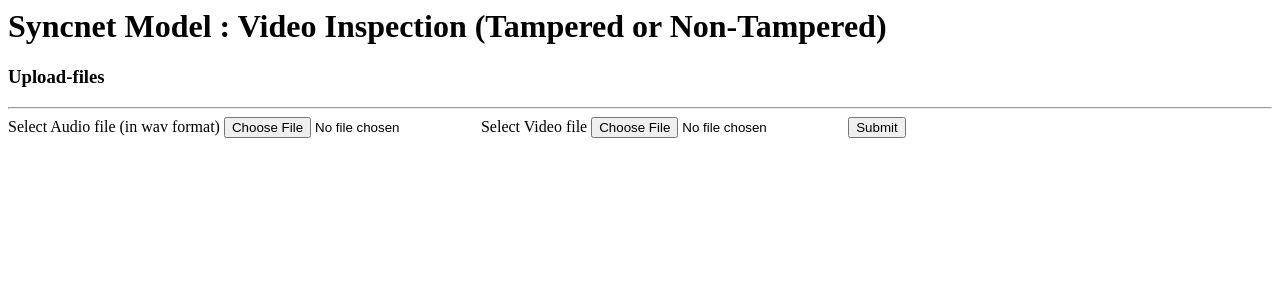
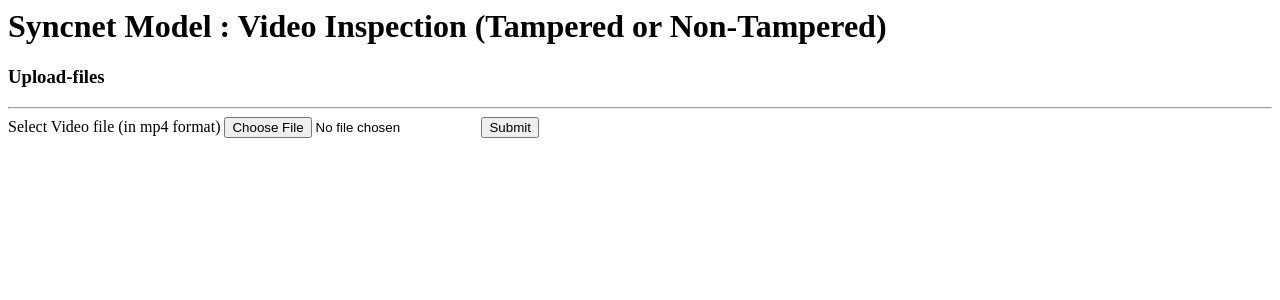
Before and after one commit to x0axz/Synthetic-Speech-Detection-in-Video, a Flask app: page /index in a window 1280 px wide. Shown: the top 300 px of the page. Run offline with Flask 2, Linux system fonts and the light colour scheme.

Commit message:
Convert mp4 file to wav

```diff
--- a/app.py
+++ b/app.py
@@ -17,7 +17,8 @@ import scipy.io.wavfile as wav
 import contextlib
 import speechpy
 from werkzeug.utils import secure_filename
-from werkzeug.datastructures import  FileStorage
+from werkzeug.datastructures import FileStorage
+from moviepy.utils import VideoFileClip
 
 # https://www.tutorialspoint.com/flask
 import flask
@@ -37,6 +38,7 @@ SYNCNET_MFCC_CHANNELS = 12
 AUDIO_TIME_STEPS = 20
 IMAGE_DATA_FORMAT = 'channels_last'
 
+
 def audio_processing(wav_file, verbose=True):
 
     rate, sig = wav.read(wav_file)
@@ -44,7 +46,8 @@ def audio_processing(wav_file, verbose=True):
         print("Sig length: {}, sample_rate: {}".format(len(sig), rate))
 
     try:
-        mfcc_features = speechpy.feature.mfcc(sig, sampling_frequency=rate, frame_length=0.010, frame_stride=0.010)
+        mfcc_features = speechpy.feature.mfcc(
+            sig, sampling_frequency=rate, frame_length=0.010, frame_stride=0.010)
     except IndexError:
         raise ValueError("ERROR: Index error occurred while extracting mfcc")
 
@@ -62,13 +65,12 @@ def audio_processing(wav_file, verbose=True):
     mfcc_features = mfcc_features[:AUDIO_TIME_STEPS*number_of_audio_clips, 1:]
 
     # Reshape mfcc_features from (x, 12) to (x//20, 12, 20, 1)
-    mfcc_features = np.expand_dims(np.transpose(np.split(mfcc_features, number_of_audio_clips), (0, 2, 1)), axis=-1)
+    mfcc_features = np.expand_dims(np.transpose(
+        np.split(mfcc_features, number_of_audio_clips), (0, 2, 1)), axis=-1)
 
     if verbose:
         print("Final mfcc_features shape:", mfcc_features.shape)
     return mfcc_features
-
-
 
 
 def make_rect_shape_square(rect):
@@ -122,6 +124,7 @@ def expand_rect(rect, scale, frame_shape, scale_w=1.5, scale_h=1.5):
         new_h = (frame_shape[0] - 1) - new_y
     return [new_x, new_y, new_x + new_w, new_y + new_h]
 
+
 def detect_mouth_in_frame(frame, detector, predictor, prevFace, verbose):
     ''' takes frames as input and detect face and mouth from it, then return it with proper coordinates '''
 
@@ -131,7 +134,8 @@ def detect_mouth_in_frame(frame, detector, predictor, prevFace, verbose):
     # If no faces are detected
     if len(faces) == 0:
         if verbose:
-            print("No faces detected, using prevFace", prevFace, "(detect_mouth_in_frame)")
+            print("No faces detected, using prevFace",
+                  prevFace, "(detect_mouth_in_frame)")
         faces = [prevFace]
 
     # Note first face (ASSUMING FIRST FACE IS THE REQUIRED ONE!)
@@ -139,7 +143,8 @@ def detect_mouth_in_frame(frame, detector, predictor, prevFace, verbose):
     # Predict facial landmarks
     shape = predictor(frame, face)
     # Note all mouth landmark coordinates
-    mouthCoords = np.array([[shape.part(i).x, shape.part(i).y] for i in range(48, 68)])
+    mouthCoords = np.array([[shape.part(i).x, shape.part(i).y]
+                           for i in range(48, 68)])
 
     # Mouth Rect: x, y, x+w, y+h
     mouthRect = [np.min(mouthCoords[:, 1]), np.min(mouthCoords[:, 0]),
@@ -149,7 +154,8 @@ def detect_mouth_in_frame(frame, detector, predictor, prevFace, verbose):
     mouthRect = make_rect_shape_square(mouthRect)
 
     # Expand mouthRect square
-    expandedMouthRect = expand_rect(mouthRect, scale=(MOUTH_TO_FACE_RATIO * face.width() / mouthRect[2]), frame_shape=(frame.shape[0], frame.shape[1]))
+    expandedMouthRect = expand_rect(mouthRect, scale=(
+        MOUTH_TO_FACE_RATIO * face.width() / mouthRect[2]), frame_shape=(frame.shape[0], frame.shape[1]))
 
     # Mouth
     mouth = frame[expandedMouthRect[1]:expandedMouthRect[3],
@@ -161,107 +167,113 @@ def detect_mouth_in_frame(frame, detector, predictor, prevFace, verbose):
     # Return mouth
     return mouth, face
 
+
 def video_processing(video):
-  ''' takes video as input and returns array for the detected mouth '''
+    ''' takes video as input and returns array for the detected mouth '''
 
-  predictor_path = 'shape_predictor_68_face_landmarks.dat'
-  detector = dlib.get_frontal_face_detector()
-  predictor = dlib.shape_predictor(predictor_path)
+    predictor_path = 'shape_predictor_68_face_landmarks.dat'
+    detector = dlib.get_frontal_face_detector()
+    predictor = dlib.shape_predictor(predictor_path)
 
-  cap = cv2.VideoCapture(video)
+    cap = cv2.VideoCapture(video)
 
-  # Default face rect
-  face = dlib.rectangle(30, 30, 220, 220)
-  lip_model_input = []
-  frame_index = 0
-  while(cap.isOpened()):
+    # Default face rect
+    face = dlib.rectangle(30, 30, 220, 220)
+    lip_model_input = []
+    frame_index = 0
+    while(cap.isOpened()):
 
-          frames = []
-          for i in range(5):
-              _, frame = cap.read()
-              frame_index += 1
-              # print("Frame", frame_index+1, "of", frameCount, end="\r")
+        frames = []
+        for i in range(5):
+            _, frame = cap.read()
+            frame_index += 1
+            # print("Frame", frame_index+1, "of", frameCount, end="\r")
 
-              # If no frame is read, break
-              if frame is None:
-                  break
+            # If no frame is read, break
+            if frame is None:
+                break
 
-              # Detect mouth in the frame
-              mouth, _ = detect_mouth_in_frame(frame, detector, predictor, prevFace=face, verbose=False)
+            # Detect mouth in the frame
+            mouth, _ = detect_mouth_in_frame(
+                frame, detector, predictor, prevFace=face, verbose=False)
 
-              # Convert mouth to grayscale
-              mouth = cv2.cvtColor(mouth, cv2.COLOR_BGR2GRAY)
+            # Convert mouth to grayscale
+            mouth = cv2.cvtColor(mouth, cv2.COLOR_BGR2GRAY)
 
-              # Resize mouth to syncnet input shape
-              mouth = cv2.resize(mouth, (MOUTH_W, MOUTH_H))
+            # Resize mouth to syncnet input shape
+            mouth = cv2.resize(mouth, (MOUTH_W, MOUTH_H))
 
-              # Subtract 110 from all mouth values (Checked in syncnet_demo.m)
-              mouth = mouth - 110.
+            # Subtract 110 from all mouth values (Checked in syncnet_demo.m)
+            mouth = mouth - 110.
 
-              frames.append(mouth)
+            frames.append(mouth)
 
-          if len(frames) == 5:
-              stacked = np.stack(frames, axis=-1) #syncnet requires (112,112,5)
-              lip_model_input.append(stacked)
-          else:
-              break
+        if len(frames) == 5:
+            stacked = np.stack(frames, axis=-1)  # syncnet requires (112,112,5)
+            lip_model_input.append(stacked)
+        else:
+            break
 
-  return np.array(lip_model_input)
+    return np.array(lip_model_input)
+
 
 def syncnet_lip_model_v4():
     ''' model layers for lip area from video '''
 
     # Image data format
     K.set_image_data_format(IMAGE_DATA_FORMAT)
-    input_shape = ( MOUTH_H, MOUTH_W, SYNCNET_VIDEO_CHANNELS)
+    input_shape = (MOUTH_H, MOUTH_W, SYNCNET_VIDEO_CHANNELS)
 
     lip_model = Sequential()     # ( None, 112, 112, 5)
 
     # conv1_lip
-    lip_model.add(Conv2D(96, (3, 3), padding='valid', input_shape=input_shape, name='conv1_lip'))  # (None, 110, 110, 96)
+    lip_model.add(Conv2D(96, (3, 3), padding='valid',
+                  input_shape=input_shape, name='conv1_lip'))  # (None, 110, 110, 96)
     # bn1_lip
     lip_model.add(BatchNormalization(name='bn1_lip'))
     # relu1_lip
     lip_model.add(Activation('relu', name='relu1_lip'))
     # pool1_lip
-    lip_model.add(MaxPooling2D(pool_size=(3, 3), strides=(2, 2), padding='valid', name='pool1_lip'))   # (None, 54, 54, 96)
-
+    lip_model.add(MaxPooling2D(pool_size=(3, 3), strides=(2, 2),
+                  padding='valid', name='pool1_lip'))   # (None, 54, 54, 96)
 
     # conv2_lip
-    lip_model.add(Conv2D(256, (5, 5), padding='valid', name='conv2_lip'))   # (None, 256, 50, 50)
+    lip_model.add(Conv2D(256, (5, 5), padding='valid',
+                  name='conv2_lip'))   # (None, 256, 50, 50)
     # bn2_lip
     lip_model.add(BatchNormalization(name='bn2_lip'))
     # relu2_lip
     lip_model.add(Activation('relu', name='relu2_lip'))
     # pool2_lip
-    lip_model.add(MaxPooling2D(pool_size=(3, 3), strides=(2, 2), padding='valid', name='pool2_lip'))   # (None, 24, 24, 256)
-
+    lip_model.add(MaxPooling2D(pool_size=(3, 3), strides=(2, 2),
+                  padding='valid', name='pool2_lip'))   # (None, 24, 24, 256)
 
     # conv3_lip
-    lip_model.add(Conv2D(512, (3, 3), padding='valid', name='conv3_lip'))   # (None, 22, 22, 512)
+    lip_model.add(Conv2D(512, (3, 3), padding='valid',
+                  name='conv3_lip'))   # (None, 22, 22, 512)
     # bn3_lip
     lip_model.add(BatchNormalization(name='bn3_lip'))
     # relu3_lip
     lip_model.add(Activation('relu', name='relu3_lip'))
 
-
     # conv4_lip
-    lip_model.add(Conv2D(512, (3, 3), padding='valid', name='conv4_lip'))   # (None, 20, 20, 512)
+    lip_model.add(Conv2D(512, (3, 3), padding='valid',
+                  name='conv4_lip'))   # (None, 20, 20, 512)
     # bn4_lip
     lip_model.add(BatchNormalization(name='bn4_lip'))
     # relu4_lip
     lip_model.add(Activation('relu', name='relu4_lip'))
 
-
     # conv5_lip
-    lip_model.add(Conv2D(512, (3, 3), padding='valid', name='conv5_lip'))   # (None, 18, 18, 512)
+    lip_model.add(Conv2D(512, (3, 3), padding='valid',
+                  name='conv5_lip'))   # (None, 18, 18, 512)
     # bn5_lip
     lip_model.add(BatchNormalization(name='bn5_lip'))
     # relu5_lip
     lip_model.add(Activation('relu', name='relu5_lip'))
     # pool5_lip
-    lip_model.add(MaxPooling2D(pool_size=(3, 3), strides=(3, 3), padding='valid', name='pool5_lip'))   # (None, 6, 6, 512)
-
+    lip_model.add(MaxPooling2D(pool_size=(3, 3), strides=(3, 3),
+                  padding='valid', name='pool5_lip'))   # (None, 6, 6, 512)
 
     # fc6_lip
     lip_model.add(Flatten(name='flatten_lip'))
@@ -271,14 +283,12 @@ def syncnet_lip_model_v4():
     # relu6_lip
     lip_model.add(Activation('relu', name='relu6_lip'))
 
-
     # fc7_lip
     lip_model.add(Dense(128, name='fc7_lip'))    # (None, 128)
     # bn7_lip
     lip_model.add(BatchNormalization(name='bn7_lip'))
     # relu7_lip
     lip_model.add(Activation('relu', name='relu7_lip'))
-
 
     return lip_model
 
@@ -287,53 +297,55 @@ def syncnet_audio_model_v4():
     ''' model layers for audio features '''
 
     # Audio input shape
-    input_shape = ( SYNCNET_MFCC_CHANNELS, AUDIO_TIME_STEPS, 1)
+    input_shape = (SYNCNET_MFCC_CHANNELS, AUDIO_TIME_STEPS, 1)
 
     audio_model = Sequential()     # (None, 12, 20, 1)
 
     # conv1_audio
-    audio_model.add(Conv2D(64, (3, 3), padding='same', name='conv1_audio', input_shape=input_shape))  # (None, 12, 20, 64)
+    audio_model.add(Conv2D(64, (3, 3), padding='same', name='conv1_audio',
+                    input_shape=input_shape))  # (None, 12, 20, 64)
     # bn1_audio
     audio_model.add(BatchNormalization(name='bn1_audio'))
     # relu1_audio
     audio_model.add(Activation('relu', name='relu1_audio'))
 
-
     # conv2_audio
-    audio_model.add(Conv2D(128, (3, 3), padding='same', name='conv2_audio'))   # (None, 12, 20, 128)
+    audio_model.add(Conv2D(128, (3, 3), padding='same',
+                    name='conv2_audio'))   # (None, 12, 20, 128)
     # bn2_audio
     audio_model.add(BatchNormalization(name='bn2_audio'))
     # relu2_audio
     audio_model.add(Activation('relu', name='relu2_audio'))
     # pool2_audio
-    audio_model.add(MaxPooling2D(pool_size=(1, 3), strides=(1, 2), padding='valid', name='pool2_audio'))   # (None, 12, 9, 128)
-
+    audio_model.add(MaxPooling2D(pool_size=(1, 3), strides=(
+        1, 2), padding='valid', name='pool2_audio'))   # (None, 12, 9, 128)
 
     # conv3_audio
-    audio_model.add(Conv2D(256, (3, 3), padding='same', name='conv3_audio'))   # (None, 12, 9, 256)
+    audio_model.add(Conv2D(256, (3, 3), padding='same',
+                    name='conv3_audio'))   # (None, 12, 9, 256)
     # bn3_audio
     audio_model.add(BatchNormalization(name='bn3_audio'))
     # relu3_audio
     audio_model.add(Activation('relu', name='relu3_audio'))
 
-
     # conv4_audio
-    audio_model.add(Conv2D(256, (3, 3), padding='same', name='conv4_audio'))   # (None, 12, 9, 256)
+    audio_model.add(Conv2D(256, (3, 3), padding='same',
+                    name='conv4_audio'))   # (None, 12, 9, 256)
     # bn4_audio
     audio_model.add(BatchNormalization(name='bn4_audio'))
     # relu4_audio
     audio_model.add(Activation('relu', name='relu4_audio'))
 
-
     # conv5_audio
-    audio_model.add(Conv2D(256, (3, 3), padding='same', name='conv5_audio'))   # (None, 12, 9, 256)
+    audio_model.add(Conv2D(256, (3, 3), padding='same',
+                    name='conv5_audio'))   # (None, 12, 9, 256)
     # bn5_audio
     audio_model.add(BatchNormalization(name='bn5_audio'))
     # relu5_audio
     audio_model.add(Activation('relu', name='relu5_audio'))
     # pool5_audio
-    audio_model.add(MaxPooling2D(pool_size=(3, 3), strides=(2, 2), padding='valid', name='pool5_audio'))   # (None, 5, 4, 256)
-
+    audio_model.add(MaxPooling2D(pool_size=(3, 3), strides=(
+        2, 2), padding='valid', name='pool5_audio'))   # (None, 5, 4, 256)
 
     # fc6_audio
     audio_model.add(Flatten(name='flatten_audio'))
@@ -343,7 +355,6 @@ def syncnet_audio_model_v4():
     # relu6_audio
     audio_model.add(Activation('relu', name='relu6_audio'))
 
-
     # fc7_audio
     audio_model.add(Dense(128, name='fc7_audio'))    # (None, 128)
     # bn7_audio
@@ -351,19 +362,19 @@ def syncnet_audio_model_v4():
     # relu7_audio
     audio_model.add(Activation('relu', name='relu7_audio'))
 
+    return audio_model
 
-    return audio_model
 
 def load_syncnet_model(mode, verbose):
     ''' loading the syncnet model '''
 
     if mode == 'lip' or mode == 'both':
-      # Load frontal model
-      syncnet_lip_model = syncnet_lip_model_v4()
+        # Load frontal model
+        syncnet_lip_model = syncnet_lip_model_v4()
 
     if mode == 'audio' or mode == 'both':
-      # Load frontal model
-      syncnet_audio_model = syncnet_audio_model_v4()
+        # Load frontal model
+        syncnet_audio_model = syncnet_audio_model_v4()
 
     if mode == 'lip':
         syncnet_model = syncnet_lip_model
@@ -376,7 +387,8 @@ def load_syncnet_model(mode, verbose):
 
 # https://github.com/voletiv/syncnet-in-keras/blob/master/syncnet-weights/syncnet-weights-readme.md
 
-def load_syncnet_weights( verbose):
+
+def load_syncnet_weights(verbose):
     ''' reading and loading pre trained weights file '''
 
     syncnet_weights_file = 'lipsync_v4_73.mat'
@@ -386,20 +398,20 @@ def load_syncnet_weights( verbose):
 
     if not os.path.isfile(syncnet_weights_file):
         raise ValueError(
-            "\n\nERROR: syncnet_weight_file missing!! File: " + syncnet_weights_file + \
+            "\n\nERROR: syncnet_weight_file missing!! File: " + syncnet_weights_file +
             "\nPlease specify correct file name in the syncnet_params.py file and relaunch.\n")
 
     # Read weights file, with layer names
     with h5py.File(syncnet_weights_file, 'r') as f:
         syncnet_weights = [f[v[0]][:] for v in f['net/params/value']]
         #syncnet_layer_names = [[chr(i) for i in  f[n[0]]] for n in f['net/layers/name']]
-        syncnet_layer_names=[]
+        syncnet_layer_names = []
         for n in f['net/layers/name']:
-          temp=[]
-          for i in f[n[0]]:
-            for j in i:
-              temp.append(chr(j))
-          syncnet_layer_names.append(temp)
+            temp = []
+            for i in f[n[0]]:
+                for j in i:
+                    temp.append(chr(j))
+            syncnet_layer_names.append(temp)
 
     # Find the starting index of audio and lip layers
     audio_found = False
@@ -446,6 +458,7 @@ def load_syncnet_weights( verbose):
 
     return syncnet_weights, syncnet_layer_names, audio_start_idx, lip_start_idx
 
+
 def set_syncnet_weights_to_syncnet_model(syncnet_model, syncnet_weights, syncnet_layer_names, mode, verbose):
     ''' loading pre trained weights into the syncnet model layers '''
 
@@ -478,7 +491,8 @@ def set_syncnet_weights_to_syncnet_model(syncnet_model, syncnet_weights, syncnet
         syncnet_layer_idx += 1
 
         if verbose:
-            print("  SyncNet Layer", syncnet_layer_idx, ":", i, "; weight index :", syncnet_weights_idx)
+            print("  SyncNet Layer", syncnet_layer_idx, ":",
+                  i, "; weight index :", syncnet_weights_idx)
 
         # Convolutional layer
         if 'conv' in i:
@@ -513,20 +527,22 @@ def set_syncnet_weights_to_syncnet_model(syncnet_model, syncnet_weights, syncnet
             syncnet_model.layers[syncnet_layer_idx].set_weights(
                 [np.reshape(
                     np.transpose(syncnet_weights[syncnet_weights_idx],
-                        (2, 3, 1, 0)),
-                    (syncnet_weights[syncnet_weights_idx].shape[2]*\
-                     syncnet_weights[syncnet_weights_idx].shape[3]*\
+                                 (2, 3, 1, 0)),
+                    (syncnet_weights[syncnet_weights_idx].shape[2] *
+                     syncnet_weights[syncnet_weights_idx].shape[3] *
                      syncnet_weights[syncnet_weights_idx].shape[1],
                      syncnet_weights[syncnet_weights_idx].shape[0])),
-                np.squeeze(syncnet_weights[syncnet_weights_idx + 1])])
+                 np.squeeze(syncnet_weights[syncnet_weights_idx + 1])])
             syncnet_weights_idx += 2
+
 
 def load_pretrained_syncnet_model(mode, verbose):
     ''' final function to call loading functions here and prepare the final model'''
 
     # mode = {lip, audio, both}
     if mode not in {'lip', 'audio', 'both'}:
-        print("\n\nERROR: 'mode' not defined properly! Expected one of {'lip', 'audio', 'both'}, got:", mode, "\n")
+        print(
+            "\n\nERROR: 'mode' not defined properly! Expected one of {'lip', 'audio', 'both'}, got:", mode, "\n")
         return
 
     try:
@@ -538,7 +554,8 @@ def load_pretrained_syncnet_model(mode, verbose):
             print("Loaded syncnet model")
 
         # Read weights and layer names
-        syncnet_weights, syncnet_layer_names, audio_start_idx, lip_start_idx = load_syncnet_weights(verbose=verbose)
+        syncnet_weights, syncnet_layer_names, audio_start_idx, lip_start_idx = load_syncnet_weights(
+            verbose=verbose)
 
         if verbose:
             print("Loaded syncnet weights.")
@@ -579,56 +596,65 @@ def load_pretrained_syncnet_model(mode, verbose):
 
 
 def euclidian_distance(data_1, data_2):
-    dist = np.sqrt( np.sum(np.square(data_1 - data_2), axis=-1) )
+    dist = np.sqrt(np.sum(np.square(data_1 - data_2), axis=-1))
     return dist
 
-def distance_euc(feat1,feat2,vshift=15):
-  ''' takes 2 arrays as input and return euclidian distance between those '''
 
-  win_size = vshift*2+1
-  n = np.pad(feat2, vshift, mode='constant')
-  feat2p = n[:,:feat2.shape[1]]
-  #print(feat2p.shape)
+def distance_euc(feat1, feat2, vshift=15):
+    ''' takes 2 arrays as input and return euclidian distance between those '''
 
-  if feat1.shape[0]+win_size != feat2p.shape[0]:
-    n=abs(feat1.shape[0]+win_size - feat2p.shape[0])
-    if feat1.shape[0]+win_size<feat2p.shape[0]:
-      pass
-    elif feat1.shape[0]+win_size>feat2p.shape[0]:
-      low = feat2p
-      high = feat1
-      for i in range(n):
-        temp=[0 for j in range(len(feat1[0]))]
-        low=np.append(low,temp)
-     # print(low.shape,high.shape)
+    win_size = vshift*2+1
+    n = np.pad(feat2, vshift, mode='constant')
+    feat2p = n[:, :feat2.shape[1]]
+    # print(feat2p.shape)
 
-      low.shape=(feat1.shape[0]+win_size,len(feat1[0]))
+    if feat1.shape[0]+win_size != feat2p.shape[0]:
+        n = abs(feat1.shape[0]+win_size - feat2p.shape[0])
+        if feat1.shape[0]+win_size < feat2p.shape[0]:
+            pass
+        elif feat1.shape[0]+win_size > feat2p.shape[0]:
+            low = feat2p
+            high = feat1
+            for i in range(n):
+                temp = [0 for j in range(len(feat1[0]))]
+                low = np.append(low, temp)
+             # print(low.shape,high.shape)
 
-      if low.shape[0]<high.shape[0]:
-        feat1=low
-        feat2p=high
-      elif low.shape[0]>high.shape[0]:
-        feat1=high
-        feat2p=low
+            low.shape = (feat1.shape[0]+win_size, len(feat1[0]))
 
-  dists = []
-  for i in range(0,len(feat1)):
-    a=feat1[[i],:].repeat(win_size, 1)
-    a.shape=(win_size,feat1.shape[1])
-    b=feat2p[i:i+win_size,:]
-    dists.append(euclidian_distance(a, b))
+            if low.shape[0] < high.shape[0]:
+                feat1 = low
+                feat2p = high
+            elif low.shape[0] > high.shape[0]:
+                feat1 = high
+                feat2p = low
 
-  mdist = np.mean(np.stack(dists,1),1)
+    dists = []
+    for i in range(0, len(feat1)):
+        a = feat1[[i], :].repeat(win_size, 1)
+        a.shape = (win_size, feat1.shape[1])
+        b = feat2p[i:i+win_size, :]
+        dists.append(euclidian_distance(a, b))
 
-  return mdist
+    mdist = np.mean(np.stack(dists, 1), 1)
+
+    return mdist
 
 
-model=load_pretrained_syncnet_model( mode= 'both', verbose=False)
+model = load_pretrained_syncnet_model(mode='both', verbose=False)
 
 
+def convert_mp4_to_wav(video_file, output_ext="wav"):
+    """Converts video to audio using MoviePy library
+    that uses `ffmpeg` under the hood"""
+    filename, ext = os.path.splitext(video_file)
+    clip = VideoFileClip(video_file)
+    clip.audio.write_audiofile(f"{filename}.{output_ext}")
+    return filename + "." + output_ext
 
 ###################################################
 #app.config['UPLOAD_PATH'] = 'uploads'
+
 
 @app.route('/')
 def hello_world():
@@ -647,10 +673,10 @@ def modelprediction(audio, video):
     audio_fea = audio_processing(audio)
     video_fea = video_processing(video)
 
-    print('video and audio features respectively :',video_fea.shape,audio_fea.shape)
-    print('video and audio features respectively :',video_fea.shape,audio_fea.shape)
-
-
+    print('video and audio features respectively :',
+          video_fea.shape, audio_fea.shape)
+    print('video and audio features respectively :',
+          video_fea.shape, audio_fea.shape)
 
     audio_pred = model[0].predict(audio_fea)
     lip_pred = model[1].predict(video_fea)
@@ -658,30 +684,28 @@ def modelprediction(audio, video):
     d = distance_euc(lip_pred, audio_pred)
 
     conf = np.median(d)-min(d)
-    if conf>3.5:
-      ans = 'video is real or non-tampered'
+    if conf > 3.5:
+        ans = 'video is real or non-tampered'
     else:
-      ans = 'video is fake or tampered'
+        ans = 'video is fake or tampered'
 
     return jsonify({'prediction': ans})
-
 
 
 @app.route('/predict', methods=["GET", "POST"])
 def upload_files():
     if request.method == 'POST':
         #print('fetching inputs')
-        audio = request.files['audio']
         video = request.files['video']
+        audio = convert_mp4_to_wav(video.filename)
 
-        audio.save( secure_filename(audio.filename))
-        video.save( secure_filename(video.filename))
+        audio.save(secure_filename(audio.filename))
+        video.save(secure_filename(video.filename))
 
         print('got inputs', audio, video)
-        return redirect(url_for('modelprediction', audio = secure_filename(audio.filename), video = secure_filename(video.filename)))
+        return redirect(url_for('modelprediction', audio=secure_filename(audio.filename), video=secure_filename(video.filename)))
     return render_template("index.html")
 
 
-
 if __name__ == '__main__':
-    app.run(host='0.0.0.0', port=8080 , debug=True)
+    app.run(host='0.0.0.0', port=8080, debug=True)
--- a/templates/index.html
+++ b/templates/index.html
@@ -1,4 +1,5 @@
 <html>
+
 <body>
 	<h1> Syncnet Model : Video Inspection (Tampered or Non-Tampered) </h1>
 
@@ -9,15 +10,12 @@
 				<h3> Upload-files </h3>
 				<hr>
 
-					<form Name="" action="/predict" method="POST" enctype = "multipart/form-data">
+				<form Name="" action="/predict" method="POST" enctype="multipart/form-data">
 
-						<label for="audio"> Select Audio file (in wav format)</label>
-						<Input Type="File" name = "audio" />
+					<label for="video">Select Video file (in mp4 format)</label>
+					<Input Type="File" name="video" />
 
-						<label for="video">Select Video file</label>
-						<Input Type="File" name = "video" />
-
-						<input type ="submit" value="Submit"/>
+					<input type="submit" value="Submit" />
 
 				</form>
 
@@ -26,4 +24,5 @@
 	</div>
 
 </body>
+
 </html>
```
Lines whose indentation alone changed are shown as unchanged.
